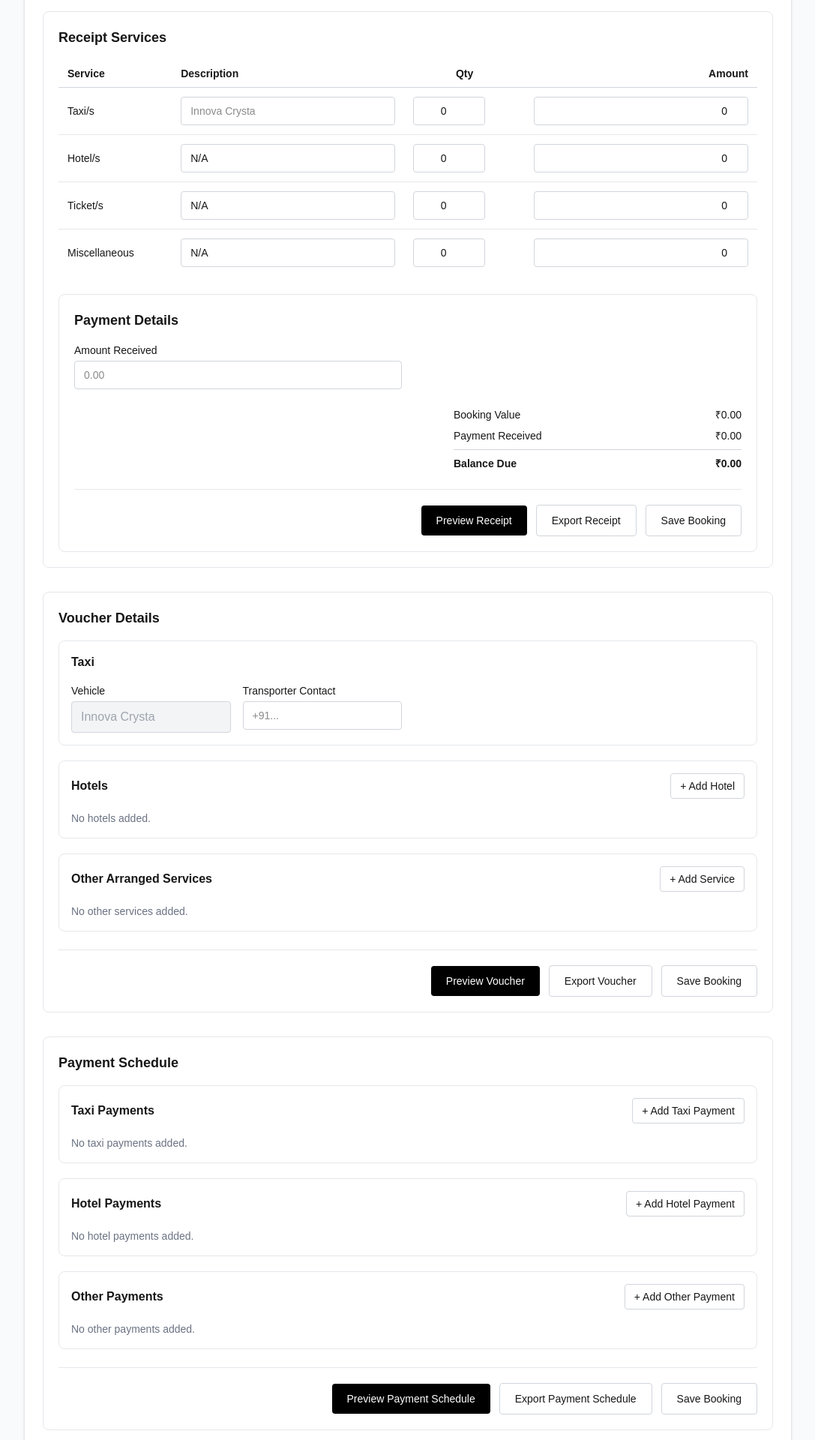
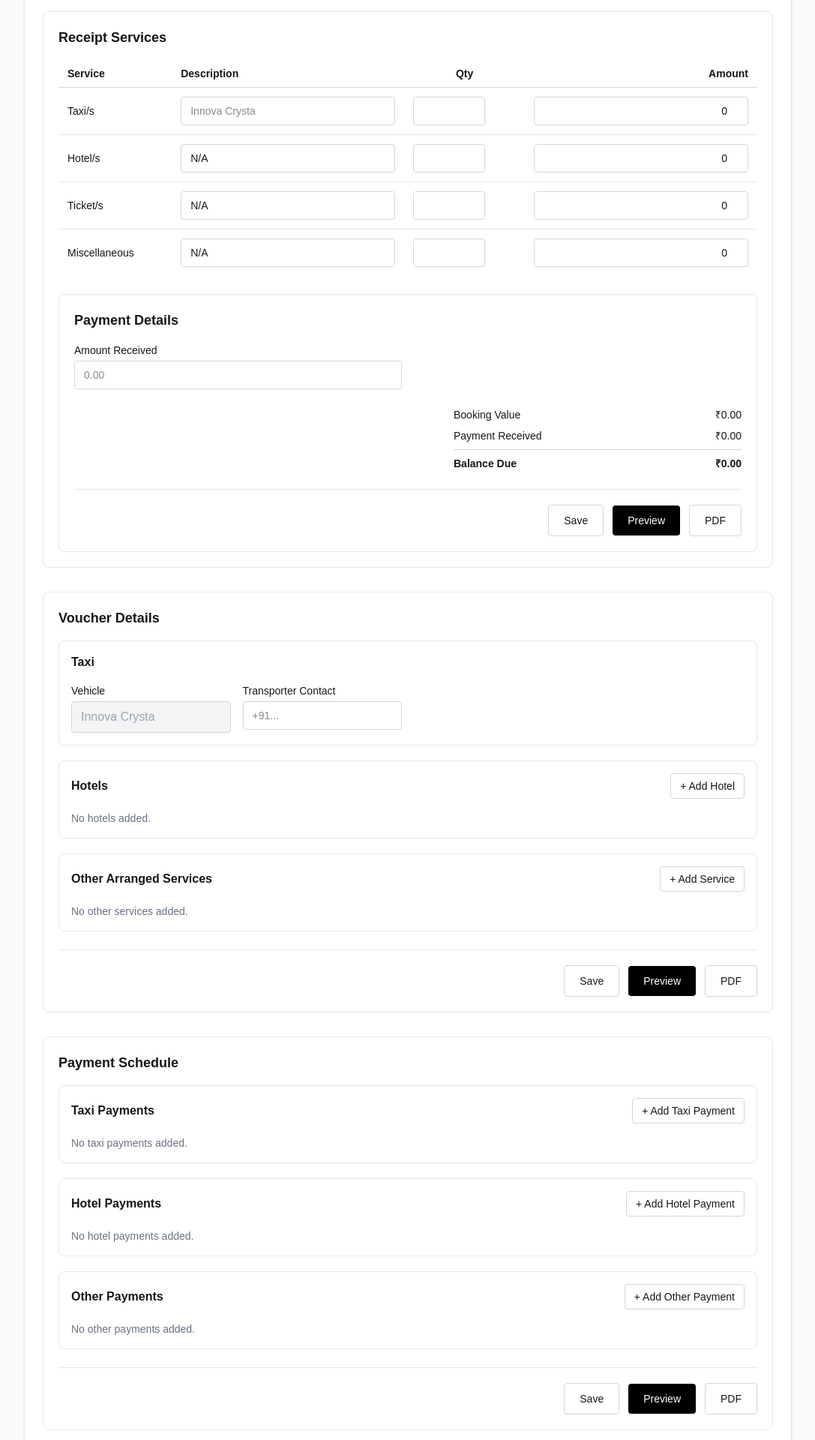
Before and after one commit to sresthjay/uranote-docs-generator, a Next.js app: page /new in a window 1280 px wide. Shown: the part 780-2700 px from the top of the page at 75% size, without its empty margins (96-1183 px from the left). Built offline with nearby package versions, Linux system fonts and the light colour scheme.

Commit message:
Structural Corrections

```diff
--- a/components/forms/BookingForm.tsx
+++ b/components/forms/BookingForm.tsx
@@ -113,7 +113,10 @@ export default function BookingForm({
   const [showFirmResults, setShowFirmResults] =
     useState(false);
 
-  const [saved, setSaved] = useState(false);
+  const [savedSection, setSavedSection] =
+    useState<
+      "receipt" | "voucher" | "payment" | null
+    >(null);
 
   const [exporting, setExporting] = useState<
     "receipt" | "voucher" | "payment" | null
@@ -223,13 +226,32 @@ export default function BookingForm({
     onChange?.(bookingToSave);
     onSaved?.(bookingToSave);
 
-    setSaved(true);
+    return bookingToSave;
+  }
+
+  /*
+   * ---------------------------------------------------------
+   * SAVE BUTTON HANDLER
+   * ---------------------------------------------------------
+   */
+
+  function handleSave(
+    section:
+      | "receipt"
+      | "voucher"
+      | "payment"
+  ) {
+    const result = saveBooking();
+
+    if (!result) {
+      return;
+    }
+
+    setSavedSection(section);
 
     setTimeout(() => {
-      setSaved(false);
+      setSavedSection(null);
     }, 2000);
-
-    return bookingToSave;
   }
 
   /*
@@ -242,7 +264,8 @@ export default function BookingForm({
     currentBooking: Booking
   ) {
     return firmMaster.find(
-      (firm) => firm.id === currentBooking.firmId
+      (firm) =>
+        firm.id === currentBooking.firmId
     );
   }
 
@@ -333,7 +356,8 @@ export default function BookingForm({
         totalAmount:
           savedBooking.services.reduce(
             (total, service) =>
-              total + Number(service.amount || 0),
+              total +
+              Number(service.amount || 0),
             0
           ),
 
@@ -373,10 +397,14 @@ export default function BookingForm({
                 service.description || "N/A",
 
               quantity:
-                Number(service.quantity || 0),
+                Number(
+                  service.quantity || 0
+                ),
 
               amount:
-                Number(service.amount || 0),
+                Number(
+                  service.amount || 0
+                ),
             })
           ),
       };
@@ -445,7 +473,8 @@ export default function BookingForm({
         totalAmount:
           savedBooking.services.reduce(
             (total, service) =>
-              total + Number(service.amount || 0),
+              total +
+              Number(service.amount || 0),
             0
           ),
 
@@ -520,7 +549,8 @@ export default function BookingForm({
       const totalAmount =
         savedBooking.services.reduce(
           (total, service) =>
-            total + Number(service.amount || 0),
+            total +
+            Number(service.amount || 0),
           0
         );
 
@@ -741,13 +771,16 @@ export default function BookingForm({
   const bookingValue =
     booking.services.reduce(
       (total, service) =>
-        total + Number(service.amount || 0),
+        total +
+        Number(service.amount || 0),
       0
     );
 
   const balanceDue = Math.max(
     bookingValue -
-    Number(booking.amountReceived || 0),
+    Number(
+      booking.amountReceived || 0
+    ),
     0
   );
 
@@ -1133,7 +1166,7 @@ export default function BookingForm({
                   e.target.value
                 )
               }
-              placeholder="22"
+              placeholder="10"
               className="w-full rounded border border-gray-300 px-3 py-2 text-sm"
             />
 
@@ -1371,8 +1404,9 @@ export default function BookingForm({
                     type="number"
                     min="0"
                     value={
-                      getService("taxi")
-                        .quantity
+                      getService("taxi").quantity === 0
+                        ? ""
+                        : getService("taxi").quantity
                     }
                     onChange={(e) =>
                       updateService(
@@ -1381,6 +1415,15 @@ export default function BookingForm({
                         e.target.value
                       )
                     }
+                    onBlur={(e) => {
+                      if (e.target.value === "") {
+                        updateService(
+                          "taxi",
+                          "quantity",
+                          "0"
+                        );
+                      }
+                    }}
                     className="w-24 rounded border border-gray-300 px-3 py-2 text-center"
                   />
 
@@ -1444,8 +1487,9 @@ export default function BookingForm({
                     type="number"
                     min="0"
                     value={
-                      getService("hotel")
-                        .quantity
+                      getService("hotel").quantity === 0
+                        ? ""
+                        : getService("hotel").quantity
                     }
                     onChange={(e) =>
                       updateService(
@@ -1454,6 +1498,15 @@ export default function BookingForm({
                         e.target.value
                       )
                     }
+                    onBlur={(e) => {
+                      if (e.target.value === "") {
+                        updateService(
+                          "hotel",
+                          "quantity",
+                          "0"
+                        );
+                      }
+                    }}
                     className="w-24 rounded border border-gray-300 px-3 py-2 text-center"
                   />
 
@@ -1517,8 +1570,9 @@ export default function BookingForm({
                     type="number"
                     min="0"
                     value={
-                      getService("flight")
-                        .quantity
+                      getService("flight").quantity === 0
+                        ? ""
+                        : getService("flight").quantity
                     }
                     onChange={(e) =>
                       updateService(
@@ -1527,6 +1581,15 @@ export default function BookingForm({
                         e.target.value
                       )
                     }
+                    onBlur={(e) => {
+                      if (e.target.value === "") {
+                        updateService(
+                          "flight",
+                          "quantity",
+                          "0"
+                        );
+                      }
+                    }}
                     className="w-24 rounded border border-gray-300 px-3 py-2 text-center"
                   />
 
@@ -1591,9 +1654,9 @@ export default function BookingForm({
                     type="number"
                     min="0"
                     value={
-                      getService(
-                        "miscellaneous"
-                      ).quantity
+                      getService("miscellaneous").quantity === 0
+                        ? ""
+                        : getService("miscellaneous").quantity
                     }
                     onChange={(e) =>
                       updateService(
@@ -1739,14 +1802,26 @@ export default function BookingForm({
 
           {/* Receipt Actions */}
 
-          <div className="mt-6 flex flex-wrap items-center justify-end gap-3 border-t border-gray-200 pt-5">
+          <div className="mt-6 border-t border-gray-200 pt-5">
+
+            <div className="flex flex-wrap items-center justify-end gap-3">
+
+              <button
+                type="button"
+                onClick={() =>
+                  handleSave("receipt")
+                }
+                className="rounded border border-gray-300 px-5 py-2.5 text-sm font-medium hover:bg-gray-50"
+              >
+                Save
+              </button>
 
               <button
                 type="button"
                 onClick={onReceipt}
                 className="rounded bg-black px-5 py-2.5 text-sm font-medium text-white hover:bg-gray-800"
               >
-              Preview Receipt
+                Preview
               </button>
 
               <button
@@ -1759,16 +1834,16 @@ export default function BookingForm({
               >
                 {exporting === "receipt"
                   ? "Exporting..."
-                : "Export Receipt"}
+                  : "PDF"}
               </button>
 
-            <button
-              type="button"
-              onClick={saveBooking}
-              className="rounded border border-gray-300 px-5 py-2.5 text-sm font-medium hover:bg-gray-50"
-            >
-              Save Booking
-            </button>
+            </div>
+
+            {savedSection === "receipt" && (
+              <div className="mt-2 text-right text-sm text-green-600">
+                Receipt Saved
+              </div>
+            )}
 
           </div>
 
@@ -2156,14 +2231,26 @@ export default function BookingForm({
 
         {/* Voucher Actions */}
 
-        <div className="mt-6 flex flex-wrap items-center justify-end gap-3 border-t border-gray-200 pt-5">
+        <div className="mt-6 border-t border-gray-200 pt-5">
+
+          <div className="flex flex-wrap items-center justify-end gap-3">
+
+            <button
+              type="button"
+              onClick={() =>
+                handleSave("voucher")
+              }
+              className="rounded border border-gray-300 px-5 py-2.5 text-sm font-medium hover:bg-gray-50"
+            >
+              Save
+            </button>
 
             <button
               type="button"
               onClick={onVoucher}
               className="rounded bg-black px-5 py-2.5 text-sm font-medium text-white hover:bg-gray-800"
             >
-            Preview Voucher
+              Preview
             </button>
 
             <button
@@ -2178,16 +2265,16 @@ export default function BookingForm({
             >
               {exporting === "voucher"
                 ? "Exporting..."
-              : "Export Voucher"}
+                : "PDF"}
             </button>
 
-          <button
-            type="button"
-            onClick={saveBooking}
-            className="rounded border border-gray-300 px-5 py-2.5 text-sm font-medium hover:bg-gray-50"
-          >
-            Save Booking
-          </button>
+          </div>
+
+          {savedSection === "voucher" && (
+            <div className="mt-2 text-right text-sm text-green-600">
+              Voucher Saved
+            </div>
+          )}
 
         </div>
 
@@ -2275,7 +2362,7 @@ export default function BookingForm({
                               e.target.value
                             )
                           }
-                          placeholder="Taxi advance - Day 1"
+                          placeholder="Day 1"
                           className="w-full rounded border border-gray-300 px-3 py-2 text-sm"
                         />
 
@@ -2400,7 +2487,7 @@ export default function BookingForm({
                               e.target.value
                             )
                           }
-                          placeholder="Hotel advance - Shimla"
+                          placeholder="Hotel Traveller Inn, Shimla"
                           className="w-full rounded border border-gray-300 px-3 py-2 text-sm"
                         />
 
@@ -2584,7 +2671,19 @@ export default function BookingForm({
 
         {/* Payment Schedule Actions */}
 
-        <div className="mt-6 flex flex-wrap items-center justify-end gap-3 border-t border-gray-200 pt-5">
+        <div className="mt-6 border-t border-gray-200 pt-5">
+
+          <div className="flex flex-wrap items-center justify-end gap-3">
+
+            <button
+              type="button"
+              onClick={() =>
+                handleSave("payment")
+              }
+              className="rounded border border-gray-300 px-5 py-2.5 text-sm font-medium hover:bg-gray-50"
+            >
+              Save
+            </button>
 
             <button
               type="button"
@@ -2593,7 +2692,7 @@ export default function BookingForm({
               }
               className="rounded bg-black px-5 py-2.5 text-sm font-medium text-white hover:bg-gray-800"
             >
-            Preview Payment Schedule
+              Preview
             </button>
 
             <button
@@ -2608,31 +2707,21 @@ export default function BookingForm({
             >
               {exporting === "payment"
                 ? "Exporting..."
-              : "Export Payment Schedule"}
+                : "PDF"}
             </button>
 
-          <button
-            type="button"
-            onClick={saveBooking}
-            className="rounded border border-gray-300 px-5 py-2.5 text-sm font-medium hover:bg-gray-50"
-          >
-            Save Booking
-          </button>
+          </div>
+
+          {savedSection === "payment" && (
+            <div className="mt-2 text-right text-sm text-green-600">
+              Schedule Saved
+            </div>
+          )}
 
         </div>
 
       </section>
 
-      {/* =====================================================
-          SAVE STATUS
-      ====================================================== */}
-
-      {saved && (
-        <div className="text-right text-sm text-green-600">
-          Booking saved
-        </div>
-      )}
-
-    </div>
-  );
-}
+    </div>
+  );
+}
--- a/lib/pdf/payment-schedule-pdf.ts
+++ b/lib/pdf/payment-schedule-pdf.ts
@@ -1,9 +1,10 @@
+import jsPDF from "jspdf";
+
 import {
   PaymentSchedule as PaymentScheduleData,
   Firm,
 } from "@/lib/types";
 
-import { calculatePendingAmount } from "@/lib/calculations";
 import { PAYMENT_TERMS } from "@/lib/payment-terms";
 import { formatBookingNumber } from "@/lib/booking-number";
 
@@ -12,7 +13,6 @@ import {
   drawTwoColumnInfoBox,
   drawHighlightBox,
   drawSectionHeading,
-  drawTotalsBox,
   drawIssuedBy,
   drawNoteBox,
   ensureSpace,
@@ -59,8 +59,6 @@ interface PaymentEntryLike {
   dueDate?: string;
 }
 
-import jsPDF from "jspdf";
-
 function drawPaymentSection(
   doc: jsPDF,
   title: string,
@@ -68,7 +66,17 @@ function drawPaymentSection(
   total: number,
   startY: number
 ): number {
-  let y = ensureSpace(doc, startY, 25);
+  /*
+   * -------------------------------------------------------
+   * Section heading
+   * -------------------------------------------------------
+   */
+
+  let y = ensureSpace(
+    doc,
+    startY,
+    25
+  );
 
   y = drawSectionHeading(
     doc,
@@ -78,51 +86,55 @@ function drawPaymentSection(
 
   /*
    * -------------------------------------------------------
-     * Section container
+   * Layout
    * -------------------------------------------------------
    */
 
-    const x = PDF_PAGE.margin.left;
-    const width = PDF_PAGE.contentWidth;
+  const x =
+    PDF_PAGE.margin.left;
 
-    const labelX = x + 5;
+  const width =
+    PDF_PAGE.contentWidth;
+
+  const labelX =
+    x + 5;
+
   const amountX =
     x + width - 5;
 
   /*
-     * Estimate row heights.
+   * -------------------------------------------------------
+   * Individual payment rows
    *
-     * Each payment can have:
-     *   - label
-     *   - optional due date
+   * Each payment gets its own bordered box.
+   * A vertical gap is added between rows so that
+   * Day 1 / Day 2 / Day 3 etc. are visually separated.
+   * -------------------------------------------------------
    */
 
-    const rowHeights = entries.map(
-      (entry) =>
-        entry.dueDate
-          ? 13
-          : 9
-    );
+  const rowGap = 3;
 
-    const contentHeight =
-      rowHeights.reduce(
-        (sum, height) =>
-          sum + height,
-        0
-      );
+  entries.forEach(
+    (entry, index) => {
+      const hasDueDate =
+        Boolean(entry.dueDate);
 
-    const totalHeight = 8;
-
-    const boxHeight =
-      contentHeight +
-      totalHeight +
-      6;
+      const rowHeight =
+        hasDueDate
+          ? 15
+          : 10;
 
       y = ensureSpace(
         doc,
         y,
-      boxHeight + 5
+        rowHeight + rowGap
       );
+
+      /*
+       * ---------------------------------------------------
+       * Row box
+       * ---------------------------------------------------
+       */
 
       doc.setFillColor(
         255,
@@ -136,97 +148,110 @@ function drawPaymentSection(
         219
       );
 
-    doc.setLineWidth(0.3);
+      doc.setLineWidth(
+        0.3
+      );
 
       doc.roundedRect(
         x,
         y,
         width,
-      boxHeight,
+        rowHeight,
         2,
         2,
         "S"
       );
 
-    let currentY = y + 7;
+      /*
+       * ---------------------------------------------------
+       * Row content
+       * ---------------------------------------------------
+       */
 
-    entries.forEach(
-      (entry, index) => {
-        const rowHeight =
-          rowHeights[index];
+      const textY =
+        y + 6.5;
 
-        setBodyFont(doc, 10);
+      setBodyFont(
+        doc,
+        10
+      );
 
       doc.text(
-          safeString(entry.label),
+        safeString(
+          entry.label
+        ),
         labelX,
-          currentY
+        textY
       );
 
-        setBoldFont(doc, 10);
+      setBoldFont(
+        doc,
+        10
+      );
 
       doc.text(
         formatCurrency(
-            Number(entry.amount || 0)
+          Number(
+            entry.amount || 0
+          )
         ),
         amountX,
-          currentY,
+        textY,
         {
           align: "right",
         }
       );
 
-        if (entry.dueDate) {
-          setMutedFont(doc, 8.5);
+      /*
+       * ---------------------------------------------------
+       * Due date
+       * ---------------------------------------------------
+       */
+
+      if (
+        entry.dueDate
+      ) {
+        setMutedFont(
+          doc,
+          8.5
+        );
 
         doc.text(
           `Due: ${formatDate(
             entry.dueDate
           )}`,
           labelX,
-            currentY + 5
+          y + 11.5
         );
       }
 
-        if (
-          index <
-          entries.length - 1
-        ) {
-          doc.setDrawColor(
-            229,
-            231,
-            235
-          );
+      /*
+       * Move down for next payment row.
+       */
 
-          doc.setLineWidth(0.2);
-
-          doc.line(
-            x + 5,
-            currentY +
-            rowHeight -
-            3,
-            x + width - 5,
-            currentY +
-            rowHeight -
-            3
-          );
-        }
-
-        currentY += rowHeight;
+      y +=
+        rowHeight +
+        rowGap;
     }
   );
 
   /*
    * -------------------------------------------------------
-     * Total row
+   * Category total
    * -------------------------------------------------------
    */
 
-    const totalLineY =
-      y +
-      boxHeight -
-      totalHeight -
-      1;
+  const totalHeight = 13;
+
+  y = ensureSpace(
+    doc,
+    y,
+    totalHeight
+  );
+
+  /*
+   * Total row separator
+   */
 
   doc.setDrawColor(
     156,
@@ -234,16 +259,25 @@ function drawPaymentSection(
     175
   );
 
-    doc.setLineWidth(0.4);
+  doc.setLineWidth(
+    0.4
+  );
 
   doc.line(
-      x + 5,
-      totalLineY,
-      x + width - 5,
-      totalLineY
+    x,
+    y,
+    x + width,
+    y
   );
 
-    setBoldFont(doc, 9.5);
+  /*
+   * Total text
+   */
+
+  setBoldFont(
+    doc,
+    9.5
+  );
 
   doc.text(
     `${title.replace(
@@ -251,23 +285,27 @@ function drawPaymentSection(
       ""
     )} Total`,
     labelX,
-      totalLineY + 6
+    y + 8
   );
 
-    setBoldFont(doc, 10);
+  setBoldFont(
+    doc,
+    10
+  );
 
   doc.text(
     formatCurrency(total),
     amountX,
-      totalLineY + 6,
+    y + 8,
     {
       align: "right",
     }
   );
 
-    return y + boxHeight;
+  y += totalHeight;
+
+  return y;
 }
-
 
 /*
  * =========================================================
@@ -280,7 +318,9 @@ function drawPaymentSection(
   firm: Firm,
   options?: PaymentSchedulePdfOptions
 ): Promise<void> {
-    const { booking } = schedule;
+  const {
+    booking,
+  } = schedule;
 
   /*
    * -------------------------------------------------------
@@ -292,7 +332,9 @@ function drawPaymentSection(
     booking.services.reduce(
       (total, service) =>
         total +
-          Number(service.amount || 0),
+        Number(
+          service.amount || 0
+        ),
       0
     );
 
@@ -305,19 +347,22 @@ function drawPaymentSection(
   const hotelPayments =
     booking.paymentSchedule.filter(
       (entry) =>
-          entry.category === "hotel"
+        entry.category ===
+        "hotel"
     );
 
   const taxiPayments =
     booking.paymentSchedule.filter(
       (entry) =>
-          entry.category === "taxi"
+        entry.category ===
+        "taxi"
     );
 
   const otherPayments =
     booking.paymentSchedule.filter(
       (entry) =>
-          entry.category === "other"
+        entry.category ===
+        "other"
     );
 
   /*
@@ -330,7 +375,9 @@ function drawPaymentSection(
     hotelPayments.reduce(
       (total, entry) =>
         total +
-          Number(entry.amount || 0),
+        Number(
+          entry.amount || 0
+        ),
       0
     );
 
@@ -338,7 +385,9 @@ function drawPaymentSection(
     taxiPayments.reduce(
       (total, entry) =>
         total +
-          Number(entry.amount || 0),
+        Number(
+          entry.amount || 0
+        ),
       0
     );
 
@@ -346,11 +395,17 @@ function drawPaymentSection(
     otherPayments.reduce(
       (total, entry) =>
         total +
-          Number(entry.amount || 0),
+        Number(
+          entry.amount || 0
+        ),
       0
     );
 
   /*
+   * -------------------------------------------------------
+   * Total pending payment
+   * -------------------------------------------------------
+   *
    * The payment schedule represents the remaining
    * operational payment commitments.
    */
@@ -366,7 +421,10 @@ function drawPaymentSection(
    * -------------------------------------------------------
    */
 
-    const { doc, startY } =
+  const {
+    doc,
+    startY,
+  } =
     await createPdfWithHeader(
       "Remaining Payment Schedule",
       {
@@ -376,13 +434,18 @@ function drawPaymentSection(
         email: firm.email,
         phone: firm.phone,
         website: firm.website,
-          issuedBy: firm.issuedBy,
+        issuedBy:
+          firm.issuedBy,
         thankYouMessage:
           firm.thankYouMessage,
       },
-        formatDate(schedule.date),
-        formatBookingNumber(booking, firm),
-        booking.bookingId
+      formatDate(
+        schedule.date
+      ),
+      formatBookingNumber(
+        booking,
+        firm
+      ),
     );
 
   /*
@@ -400,27 +463,31 @@ function drawPaymentSection(
         {
           label: "Guest",
           value:
-              booking.customer?.name ||
-              "—",
+            booking.customer
+              ?.name || "—",
         },
         {
           label: "Contact",
           value:
-              booking.customer?.phone ||
-              "—",
+            booking.customer
+              ?.phone || "—",
         },
       ],
 
       right: [
         {
-            label: "Travel Start",
-            value: formatDate(
+          label:
+            "Travel Start",
+          value:
+            formatDate(
               booking.travelStartDate
             ),
         },
         {
-            label: "Travel End",
-            value: formatDate(
+          label:
+            "Travel End",
+          value:
+            formatDate(
               booking.travelEndDate
             ),
         },
@@ -461,7 +528,8 @@ function drawPaymentSection(
   if (
     hotelPayments.length > 0
   ) {
-      y = drawPaymentSection(
+    y =
+      drawPaymentSection(
         doc,
         "Hotel Payments",
         hotelPayments,
@@ -475,7 +543,8 @@ function drawPaymentSection(
   if (
     taxiPayments.length > 0
   ) {
-      y = drawPaymentSection(
+    y =
+      drawPaymentSection(
         doc,
         "Taxi Payments",
         taxiPayments,
@@ -489,7 +558,8 @@ function drawPaymentSection(
   if (
     otherPayments.length > 0
   ) {
-      y = drawPaymentSection(
+    y =
+      drawPaymentSection(
         doc,
         "Other Payments",
         otherPayments,
@@ -525,8 +595,44 @@ function drawPaymentSection(
 
     y += 8;
   }
+
+  /*
+   * =======================================================
+   * PAYMENT TERMS
+   * =======================================================
+   */
+
+  /*
+   * Add deliberate spacing before the heading.
+   */
+
+  y += 4;
+
+  y = ensureSpace(
+    doc,
+    y,
+    25
+  );
+
+  y = drawSectionHeading(
+    doc,
+    "Payment Terms",
+    y
+  );
+
+  y += 3;
+
+  /*
+   * -------------------------------------------------------
+   * Payment terms
+   * -------------------------------------------------------
+   */
+
   PAYMENT_TERMS.forEach(
-      (term, index) => {
+    (
+      term,
+      index
+    ) => {
       const resolvedTerm =
         term.replace(
           "{firmName}",
@@ -540,7 +646,8 @@ function drawPaymentSection(
             5
         );
 
-        const lineHeight = 4.3;
+      const lineHeight =
+        4.3;
 
       const requiredHeight =
         lines.length *
@@ -616,8 +723,10 @@ function drawPaymentSection(
       fileName:
         options?.fileName ||
         defaultFileName,
+
       title:
         "Remaining Payment Schedule",
+
       firm: {
         name: firm.name,
         code: firm.code,
@@ -625,15 +734,16 @@ function drawPaymentSection(
         email: firm.email,
         phone: firm.phone,
         website: firm.website,
-          issuedBy: firm.issuedBy,
+        issuedBy:
+          firm.issuedBy,
         thankYouMessage:
           firm.thankYouMessage,
       },
+
       showFooter: true,
     }
   );
 }
-
 
 /*
  * =========================================================
```
Also changed, not shown: app/edit/page.tsx (+32 -0 lines), app/new/page.tsx (+33 -1 lines). Lines whose indentation alone changed are shown as unchanged.
